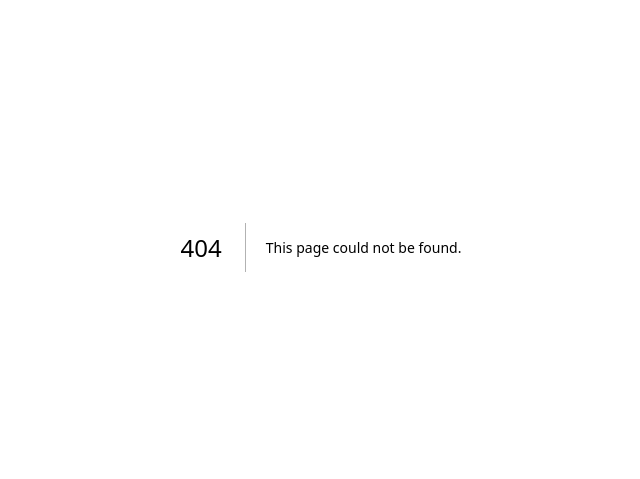
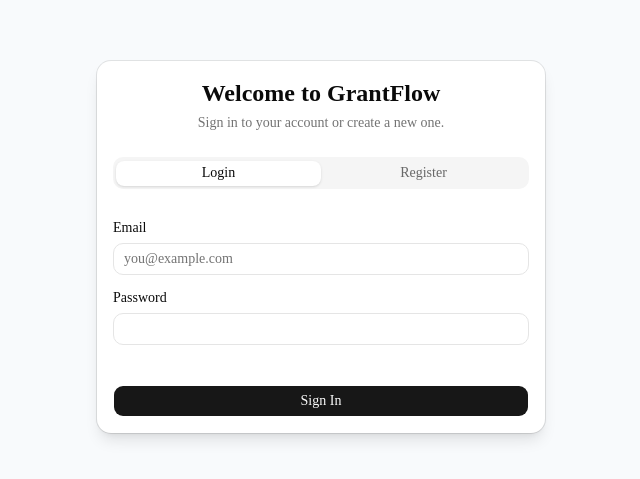
Before and after one commit to prakharsingh-74/Aggroso-Assg, a Next.js app: page /login in a window 1280 px wide. Before the commit this address had no page. Shown: the part 153-632 px from the top of the page, without its empty margins (319-959 px from the left). Built offline with nearby package versions, Linux system fonts and the light colour scheme.

Commit message:
feat: add authentication flow and session middleware

```diff
--- /dev/null
+++ b/src/app/api/auth/refresh/route.ts
@@ -0,0 +1,3 @@
+import { createRefreshAuthRouter } from '@insforge/sdk/ssr';
+
+export const { POST } = createRefreshAuthRouter();
--- a/src/app/dashboard/layout.tsx
+++ b/src/app/dashboard/layout.tsx
@@ -1,4 +1,8 @@
 import Link from 'next/link';
+import { cookies } from 'next/headers';
+import { createServerClient } from '@insforge/sdk/ssr';
+import { redirect } from 'next/navigation';
+import { signOut } from '@/app/login/actions';
 import {
   LayoutDashboard,
   Files,
@@ -11,7 +15,18 @@ import {
 } from 'lucide-react';
 import { Button } from '@/components/ui/button';
 
-export default function DashboardLayout({ children }: { children: React.ReactNode }) {
+export default async function DashboardLayout({ children }: { children: React.ReactNode }) {
+  const cookieStore = await cookies();
+  const insforge = createServerClient({ cookies: cookieStore });
+
+  const { data: { user } } = await insforge.auth.getCurrentUser();
+
+  if (!user) {
+    redirect('/login');
+  }
+
+  const initial = user.email ? user.email[0].toUpperCase() : 'U';
+
   return (
     <div className="flex h-screen bg-slate-50 overflow-hidden">
       {/* Sidebar */}
@@ -65,14 +80,19 @@ export default function DashboardLayout({ children }: { children: React.ReactNod
             <HelpCircle className="h-4 w-4" />
             Support
           </Link>
-          <Link href="#" className="flex items-center gap-3 px-3 py-2 text-sm font-medium rounded-md text-slate-600 hover:bg-slate-50">
-            <LogOut className="h-4 w-4" />
-            Logout
-          </Link>
+          <form action={signOut}>
+            <button type="submit" className="w-full flex items-center gap-3 px-3 py-2 text-sm font-medium rounded-md text-slate-600 hover:bg-slate-50">
+              <LogOut className="h-4 w-4" />
+              Logout
+            </button>
+          </form>
 
           <div className="mt-4 flex items-center px-3 gap-3">
             <div className="w-8 h-8 rounded-full bg-red-400 flex items-center justify-center text-white font-medium">
-              N
+              {initial}
+            </div>
+            <div className="text-sm font-medium text-slate-700 truncate max-w-[120px]">
+              {user.email}
             </div>
           </div>
         </div>
--- /dev/null
+++ b/src/app/login/actions.ts
@@ -0,0 +1,52 @@
+'use server';
+
+import { cookies } from 'next/headers';
+import { createAuthActions, createServerClient } from '@insforge/sdk/ssr';
+import { redirect } from 'next/navigation';
+
+export async function signIn(formData: FormData) {
+  const email = String(formData.get('email'));
+  const password = String(formData.get('password'));
+
+  const cookieStore = await cookies();
+  const auth = createAuthActions({ cookies: cookieStore });
+
+  const { error } = await auth.signInWithPassword({ email, password });
+
+  if (error) {
+    return { error: error.message };
+  }
+
+  redirect('/dashboard');
+}
+
+export async function signUp(formData: FormData) {
+  const email = String(formData.get('email'));
+  const password = String(formData.get('password'));
+  const name = String(formData.get('name') || '');
+
+  const cookieStore = await cookies();
+  const auth = createAuthActions({ cookies: cookieStore });
+
+  const { error } = await auth.signUp({
+    email,
+    password,
+    name,
+    redirectTo: process.env.NEXT_PUBLIC_APP_URL ? `${process.env.NEXT_PUBLIC_APP_URL}/login` : 'http://localhost:3000/login'
+  });
+
+  if (error) {
+    return { error: error.message };
+  }
+
+  // InsForge signs the user in immediately if email verification is disabled,
+  // or sends an email if verification is required. We'll just return success.
+  return { success: 'Check your email to verify your account (if required), or sign in.' };
+}
+
+export async function signOut() {
+  const cookieStore = await cookies();
+  const auth = createAuthActions({ cookies: cookieStore });
+  await auth.signOut();
+  redirect('/login');
+}
--- /dev/null
+++ b/src/app/login/page.tsx
@@ -0,0 +1,107 @@
+'use client';
+
+import { useState } from 'react';
+import { signIn, signUp } from './actions';
+import { Button } from '@/components/ui/button';
+import { Card, CardContent, CardDescription, CardFooter, CardHeader, CardTitle } from '@/components/ui/card';
+import { Input } from '@/components/ui/input';
+import { Label } from '@/components/ui/label';
+import { Tabs, TabsContent, TabsList, TabsTrigger } from '@/components/ui/tabs';
+import { AlertCircle, CheckCircle2 } from 'lucide-react';
+
+export default function AuthPage() {
+  const [error, setError] = useState<string | null>(null);
+  const [success, setSuccess] = useState<string | null>(null);
+  const [loading, setLoading] = useState(false);
+
+  async function onSubmit(event: React.FormEvent<HTMLFormElement>, action: typeof signIn | typeof signUp) {
+    event.preventDefault();
+    setLoading(true);
+    setError(null);
+    setSuccess(null);
+
+    const formData = new FormData(event.currentTarget);
+    try {
+      const result = await action(formData);
+      if (result && 'error' in result && result.error) {
+        setError(result.error as string);
+      } else if (result && 'success' in result && result.success) {
+        setSuccess(result.success as string);
+      }
+    } catch (err: any) {
+      setError(err.message || 'An unexpected error occurred');
+    } finally {
+      setLoading(false);
+    }
+  }
+
+  return (
+    <div className="min-h-screen flex items-center justify-center bg-slate-50 p-4">
+      <Card className="w-full max-w-md shadow-lg border-0">
+        <CardHeader className="text-center pb-2">
+          <CardTitle className="text-2xl font-bold">Welcome to GrantFlow</CardTitle>
+          <CardDescription>Sign in to your account or create a new one.</CardDescription>
+        </CardHeader>
+        <CardContent>
+          {error && (
+            <div className="mb-4 p-3 rounded bg-red-50 text-red-800 text-sm flex items-start gap-2 border border-red-200">
+              <AlertCircle className="h-4 w-4 mt-0.5 shrink-0" />
+              <span>{error}</span>
+            </div>
+          )}
+          {success && (
+            <div className="mb-4 p-3 rounded bg-emerald-50 text-emerald-800 text-sm flex items-start gap-2 border border-emerald-200">
+              <CheckCircle2 className="h-4 w-4 mt-0.5 shrink-0" />
+              <span>{success}</span>
+            </div>
+          )}
+
+          <Tabs defaultValue="login" className="w-full">
+            <TabsList className="grid w-full grid-cols-2 mb-6">
+              <TabsTrigger value="login">Login</TabsTrigger>
+              <TabsTrigger value="register">Register</TabsTrigger>
+            </TabsList>
+
+            <TabsContent value="login">
+              <form onSubmit={(e) => onSubmit(e, signIn)} className="space-y-4">
+                <div className="space-y-2">
+                  <Label htmlFor="email">Email</Label>
+                  <Input id="email" name="email" type="email" placeholder="you@example.com" required />
+                </div>
+                <div className="space-y-2">
+                  <div className="flex items-center justify-between">
+                    <Label htmlFor="password">Password</Label>
+                  </div>
+                  <Input id="password" name="password" type="password" required />
+                </div>
+                <Button type="submit" className="w-full mt-6" disabled={loading}>
+                  {loading ? 'Signing in...' : 'Sign In'}
+                </Button>
+              </form>
+            </TabsContent>
+
+            <TabsContent value="register">
+              <form onSubmit={(e) => onSubmit(e, signUp)} className="space-y-4">
+                <div className="space-y-2">
+                  <Label htmlFor="name">Full Name (Optional)</Label>
+                  <Input id="name" name="name" type="text" placeholder="John Doe" />
+                </div>
+                <div className="space-y-2">
+                  <Label htmlFor="register-email">Email</Label>
+                  <Input id="register-email" name="email" type="email" placeholder="you@example.com" required />
+                </div>
+                <div className="space-y-2">
+                  <Label htmlFor="register-password">Password</Label>
+                  <Input id="register-password" name="password" type="password" required />
+                </div>
+                <Button type="submit" className="w-full mt-6" disabled={loading}>
+                  {loading ? 'Creating account...' : 'Create Account'}
+                </Button>
+              </form>
+            </TabsContent>
+          </Tabs>
+        </CardContent>
+      </Card>
+    </div>
+  );
+}
--- /dev/null
+++ b/src/middleware.ts
@@ -0,0 +1,36 @@
+import { NextResponse, type NextRequest } from 'next/server';
+import { updateSession } from '@insforge/sdk/ssr/middleware';
+
+export async function middleware(request: NextRequest) {
+  const response = NextResponse.next({ request });
+  const { pathname } = request.nextUrl;
+
+  // Paths that do not require authentication
+  const isPublicPath = pathname === '/login' || pathname.startsWith('/api/');
+
+  // Check if we have either an access token or a refresh token
+  const hasAuthToken = request.cookies.has('insforge_access_token') || request.cookies.has('insforge_refresh_token');
+
+  // If trying to access a protected route without auth, redirect to login
+  if (!isPublicPath && !hasAuthToken) {
+    return NextResponse.redirect(new URL('/login', request.url));
+  }
+
+  // If trying to access login page while logged in, redirect to dashboard
+  if (pathname === '/login' && hasAuthToken) {
+    return NextResponse.redirect(new URL('/dashboard', request.url));
+  }
+
+  await updateSession({
+    requestCookies: request.cookies,
+    responseCookies: response.cookies,
+  });
+
+  return response;
+}
+
+export const config = {
+  matcher: [
+    '/((?!_next/static|_next/image|favicon.ico|.*\\.(?:svg|png|jpg|jpeg|gif|webp)$).*)',
+  ],
+};
```
